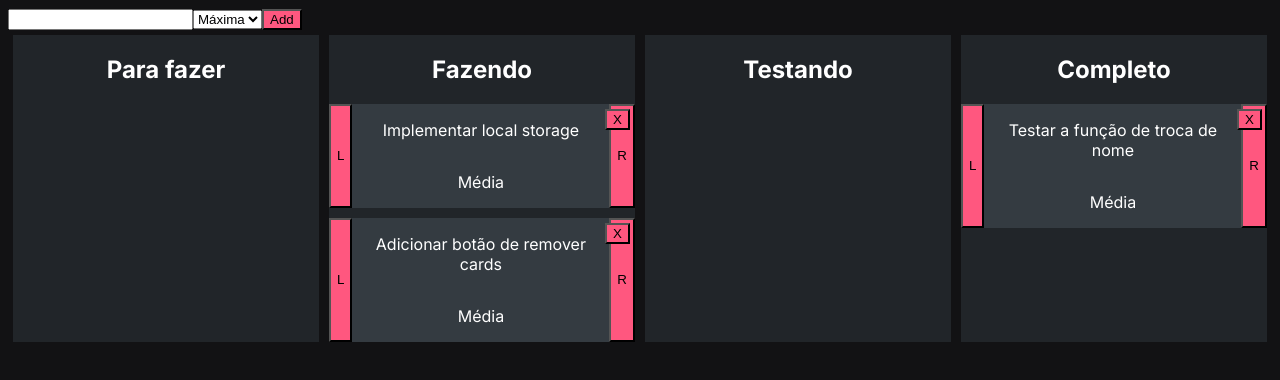
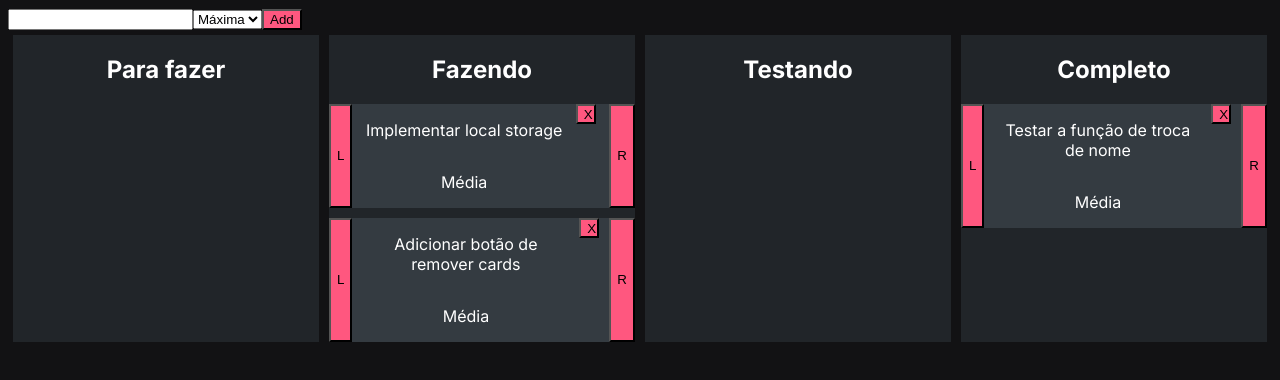
Before and after one commit to ViniWei/A2-Projeto, a Next.js app: page /home in a window 1280 px wide. Shown: the top 380 px of the page. Built offline with nearby package versions, Linux system fonts and the light colour scheme.

Commit message:
Added card store

```diff
--- a/src/components/Card/Card.css
+++ b/src/components/Card/Card.css
@@ -15,7 +15,7 @@
 }
 
 .R{
-    order: 2;
+    order: 3;
 }
 
 button {
@@ -23,7 +23,8 @@ button {
 }
 
 .close-card {
-    position: absolute;
-    top: 5px;
-    right: 5px;
+    order: 2;
+    height: 20px;
+    width: 20px;
+
 }
--- a/src/components/Dashboard/Dashboard.tsx
+++ b/src/components/Dashboard/Dashboard.tsx
@@ -1,26 +1,10 @@
 import React, { useState } from 'react';
 import Column from '../Column/Column';
 import './Dashboard.css';
+import { useCardStore, Card } from '@/stores/CardsStore';
 
 const Dashboard: React.FC = () => {
-  const [cards, setCards] = useState([
-    {
-      name: "Testar a função de troca de nome",
-      priority: 2,
-      columnIndex: 3
-    },
-    {
-      name: "Implementar local storage",
-      priority: 2,
-      columnIndex: 1
-    },
-    {
-      name: "Adicionar botão de remover cards",
-      priority: 2,
-      columnIndex: 1
-    },
-  ]);
-
+  const { addCard } = useCardStore();
   const [newCardPriority, setNewCardPriority] = useState(0);
   const [newCardName, setNewCardName] = useState("");
 
@@ -32,24 +16,24 @@ const Dashboard: React.FC = () => {
   ];
 
   function returnCard(index: number){
+    let cards = useCardStore((state) => state.cards)
     return cards.filter(card => card.columnIndex == index);
   }
 
-  function addCard() {
+  function sendCardToStore() {
     if (newCardName == ""){
       return;
     }
+    setNewCardName("");
 
-    let newCards = [...cards];
 
-    newCards.push({
+    let card : Card = {
       name: newCardName,
       priority: newCardPriority,
       columnIndex: 0
-    });
+    };
 
-    setCards(newCards);
-    setNewCardName("");
+    addCard(card);
   }
 
   return (
@@ -62,7 +46,7 @@ const Dashboard: React.FC = () => {
           <option value="2">Média</option>
           <option value="3">Baixa</option>
         </select>
-        <button onClick={addCard}>Add</button>
+        <button onClick={sendCardToStore}>Add</button>
       </div>
       <div className="Dashboard">
           {collumns.map((collumn, index) => (
--- /dev/null
+++ b/src/stores/CardsStore.tsx
@@ -0,0 +1,53 @@
+import { create } from 'zustand'
+
+interface CardState {
+    cards: Card[],
+    addCard: (card: Card) => void
+}
+
+interface Card {
+    name: string,
+    priority: number,
+    columnIndex: number
+}
+
+function pushCard(cards: Card[], card: Card){
+    let newCards = [...cards];
+
+    newCards.push({
+      name: card.name,
+      priority: card.priority,
+      columnIndex: 0
+    });
+
+    return newCards;
+}
+
+const useCardStore = create<CardState>((set) => ({
+  cards: [
+    {
+      name: "Testar a função de troca de nome",
+      priority: 2,
+      columnIndex: 3
+    },
+    {
+      name: "Implementar local storage",
+      priority: 2,
+      columnIndex: 1
+    },
+    {
+      name: "Adicionar botão de remover cards",
+      priority: 2,
+      columnIndex: 1
+    },
+  ],
+  addCard: (card) => set((state) => ({ cards: pushCard(state.cards, card) })),
+}))
+
+export {
+    useCardStore
+}
+
+export type {
+    Card
+}
```
